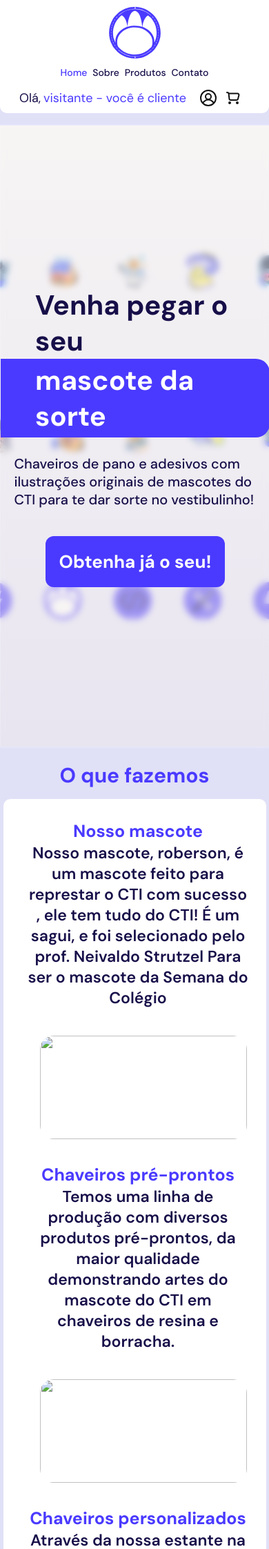
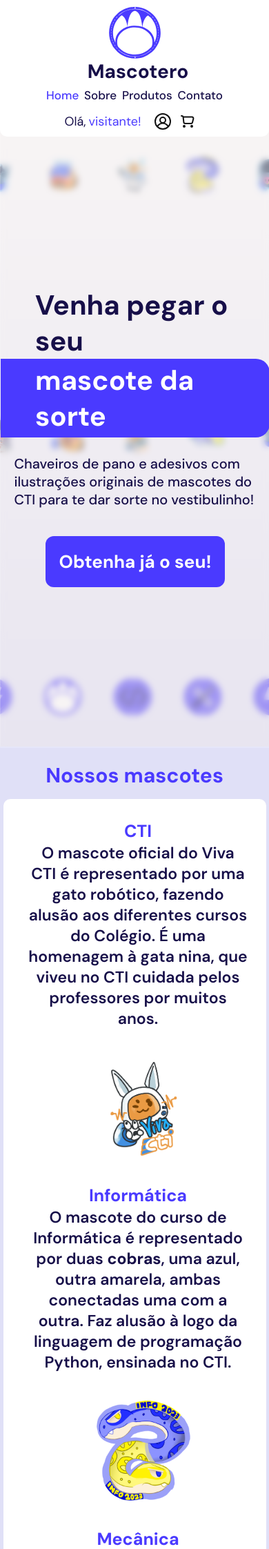
Before and after one commit to doroshtm/e-commerce, a PHP site: page / in a window 390 px wide. Shown: the top 2245 px of the page at 69% size. Run offline with PHP 8.4, Linux system fonts and the light colour scheme; some libraries are stand-ins or nearby versions.

Commit message:
Adicionado conteúdo e responsividade mobile

```diff
--- a/website/contato.php
+++ b/website/contato.php
@@ -33,7 +33,7 @@
                     </div>
                     <div class="contato">
                         <img src="./imagens/Email_logo.svg">
-                        <span class="texto-destaque" style="font-size:20px;"> Email: fernando.theodoro@unesp.br</span>
+                        <span class="texto-destaque"> Email: mascotero.ltd@gmail.com</span>
                     </div>
                     <div class="contato">
                         <img src="./imagens/Instagram_logo.svg">
--- a/website/index.php
+++ b/website/index.php
@@ -138,44 +138,61 @@
             </div>
         </div>
     </div>
-            <span class="texto-destaque">O que fazemos</span>
+            <span class="texto-destaque">Nossos mascotes</span>
             <div id="container-mascote-produtos">
                 <div class="conteudo-mp">
                     <div class="texto-mp">
-                        <span class="texto-destaque">Nosso mascote <br></span>
-                        <span>Nosso mascote, roberson, é um mascote feito para represtar o CTI com sucesso
-                            , ele tem tudo do CTI! É um sagui, e foi selecionado pelo prof. Neivaldo Strutzel
-                            Para ser o mascote da Semana do Colégio
+                        <span class="texto-destaque">CTI<br></span>
+                        <span>
+                            O mascote oficial do Viva CTI é representado por uma
+                            gato robótico, fazendo alusão aos diferentes cursos do Colégio.
+                             É uma homenagem à gata nina, que viveu no CTI cuidada pelos professores por muitos anos.
+
                         </span>
                     </div>
                     <div class="imagem-mp">
-                        <img src="">
+                        <img src="./imagens/gatoCTI.png">
                     </div>
                 </div>
                 <div class="conteudo-mp">
                     <div class="texto-mp">
-                        <span class="texto-destaque">Chaveiros pré-prontos<br></span>
+                        <span class="texto-destaque">Informática <br></span>
                         <span>
-                            Temos uma linha de produção com diversos produtos pré-prontos, da maior qualidade
-                            demonstrando artes do mascote do CTI em chaveiros de resina e borracha.
+                            O mascote do curso de Informática é representado por duas <strong>cobras</strong>,
+                            uma azul, outra amarela, ambas conectadas uma com a outra. Faz
+                            alusão à logo da linguagem de programação Python, ensinada no CTI.
                         </span>
                     </div>
                     <div class="imagem-mp">
-                        <img src="">
+                        <img src="./imagens/Renderpython.png">
                     </div>
                 </div>
                 <div class="conteudo-mp">
                     <div class="texto-mp">
-                        <span class="texto-destaque">Chaveiros personalizados <br></span>
+                        <span class="texto-destaque">Mecânica <br></span>
                         <span>
-                            Através da nossa estante na semana no Colégio, você pode fazer o seu próprio produto personalizado!
-                            Basta enviar uma foto para nós no nosso email, instagram ou WhatsApp e confeccionaremos seu produto!
+                            Conforme selecionado pelos alunos do curso, o mascote de mecânica é o <strong>touro</strong>,
+                            portando o uniforme da oficina de mecânica do CTI, utilizado para os alunos, e fazendo
+                            alusão à força e imposição do curso.
                         </span>
                     </div>
                     <div class="imagem-mp">
-                        <img src="">
+                        <img src="./imagens/Rendertouro.png">
                     </div>
                 </div>
+                <div class="conteudo-mp">
+                    <div class="texto-mp">
+                        <span class="texto-destaque">Eletrônica <br></span>
+                        <span>
+                            Para o curso de Eletrônica, o mascote é o <strong>lobo-guará</strong>, vestindo o uniforme do
+                            curso e vestindo um chapéu azul, utilizado para indicar técnicos de eletrônica. O chapéu
+                            contém o símbolo da unidade Ohm, e duas bobinas de Tesla.
+                    </div>
+                    <div class="imagem-mp">
+                        <img src="./imagens/Renderlobo.png">
+                    </div>
+                </div>
+            </div>
             </div>
         </div>
         <div class="centraliza">
@@ -184,17 +201,20 @@
             </div>
         </div>
         <div id="container-video">
-            <span class="texto-destaque" style="margin-left: 30px;">Como fazemos nossos produtos?</span>
+            <span class="texto-destaque" style="margin-left: 30px;">Vídeo Promocional</span>
             <div class="conteudo-mp-video">
                 <div class="texto-mp">
-                    <span class="texto-destaque">Nosso método <br></span>
-                    <span>Através da nossa estante na semana no Colégio, você pode fazer o seu próprio produto personalizado! Basta enviar uma foto para nós no nosso email, instagram ou WhatsApp e confeccionaremos seu produto!
+                    <span class="texto-destaque">Nossa variedade de produtos<br></span>
+                    <span>
+                        A mascoteiro oferece uma variedade de produtos, desde chaveiros até adesivos, com
+                        8 ilustrações diferentes e originais dos mascotes do CTI! Confirma o vídeo promocional
                     </span>
                 </div>
                 <div class="imagem-mp">
-                    <iframe width="460" height="225" src="https://www.youtube.com/embed/iPAduZRQrVo?si=7Zmd0PQJGX2Otnwy" title="YouTube video player"
+                <iframe width="460" height="225" src="https://www.youtube.com/embed/Vgva1otRFAo?si=Y2pxQLUb0RjgCSLz" title="YouTube video player"
                     frameborder="0" allow="accelerometer; autoplay; clipboard-write; encrypted-media; gyroscope; picture-in-picture; web-share"
-                    allowfullscreen></iframe>
+                    allowfullscreen>
+                </iframe>
                 </div>
             </div>
         </div>
--- a/website/styles_header_footer.css
+++ b/website/styles_header_footer.css
@@ -184,18 +183,28 @@ body {
         align-self:center;
         justify-self:center;
     }
+    #content {
+        margin-top:50px;
+    }
 }
 @media (max-width: 500px)
 {
-    #texto-logo {
-        display:none;
-    }
-    #content {
-        margin-top:50px;
+    .container-logo {
+        flex-direction:column;
+        margin-bottom: 5px;
+    }
+    #imagem-logo {
+        max-height: 75px;
+    }
+    #nav-header ul {
+        max-width: 100%;
+        display: flex;
+        flex-wrap: wrap;
+        justify-content: center
     }
     #nav-header ul li a{
 
-        font-size: 14px !important;
+        font-size: 17px !important;
     }
 }
 
@@ -224,6 +233,9 @@ body {
     border-radius:10px;
     margin-bottom: 40px;
     transition: 0.4s;
+}
+#container-mascote-produtos .conteudo-mp {
+    grid-template-columns: 70% 30%;
 }
 #container-video .conteudo-mp-video{
     flex-wrap: wrap;
@@ -372,16 +384,19 @@ body {
         grid-template-columns: 1fr;
     }
     #imagem-vidro{
-        width:350px;
-        height:352px;
+        width:300px;
+        height:302px;
         margin:0;
+    }
+      #container-video .conteudo-mp-video {
+        padding: 30px;
     }
 }
 @media (max-width: 500px)
 {
     #oquemostra {
         width:100%;
-        height:100%;
+        gap:33vh;
     }
     #texto-vidro {
         justify-content: center;
@@ -519,7 +534,7 @@ body {
     margin-left:15px;
 }
 .imagem-mp img {
-    object-fit: cover;
+    object-fit: contain;
     margin-left:15px;
     height: 150px;
     width: 300px;
@@ -528,7 +543,7 @@ body {
 
 @media (max-width: 1000px)
 {
-    .conteudo-mp, .conteudo-mp-video{
+    .conteudo-mp, .conteudo-mp-video, #container-mascote-produtos .conteudo-mp{
         text-align: center;
         grid-template-columns: 100%;
         gap:40px;
--- a/website/util.php
+++ b/website/util.php
@@ -106,7 +106,7 @@
     echo "
     <div id='container-usuario'>
       <span>Olá, </span>
-      <span id='nome-usuario'> $name - você é " . ($isAdmin ? 'admin' : 'cliente') . " </span>" .
+      <span id='nome-usuario'> $name" . ($isAdmin ? ' - você é admin' : '') . "! </span>" .
       (isset($_SESSION['user']['id']) ? "<a href='./logout.php?url=$url'><img src='imagens/logout.svg' alt='Símbolo de logout'></a>" : "<a href='./login.php?url=$url'><img src='imagens/user_icon.svg' alt='Símbolo de cliente'></a>") .
       "<a href='./carrinho.php'><img src='imagens/carrinho.svg' alt='Carrinho de compras' id='simbolo-carrinho'></a>
   </div>";
```
Also changed, not shown: other parts of website/styles_header_footer.css (+43 -3 lines), website/sobre.php (+6 -5 lines).
